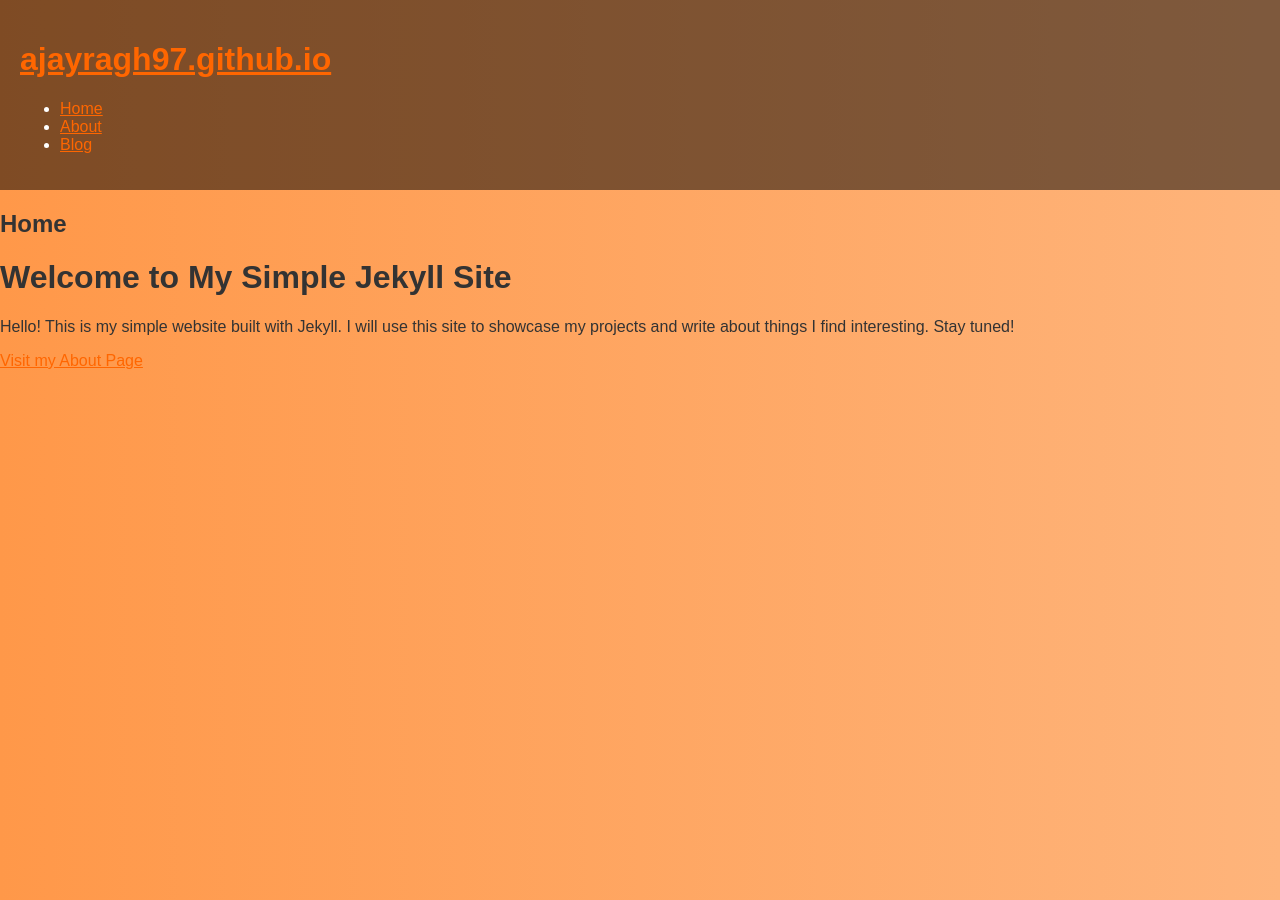
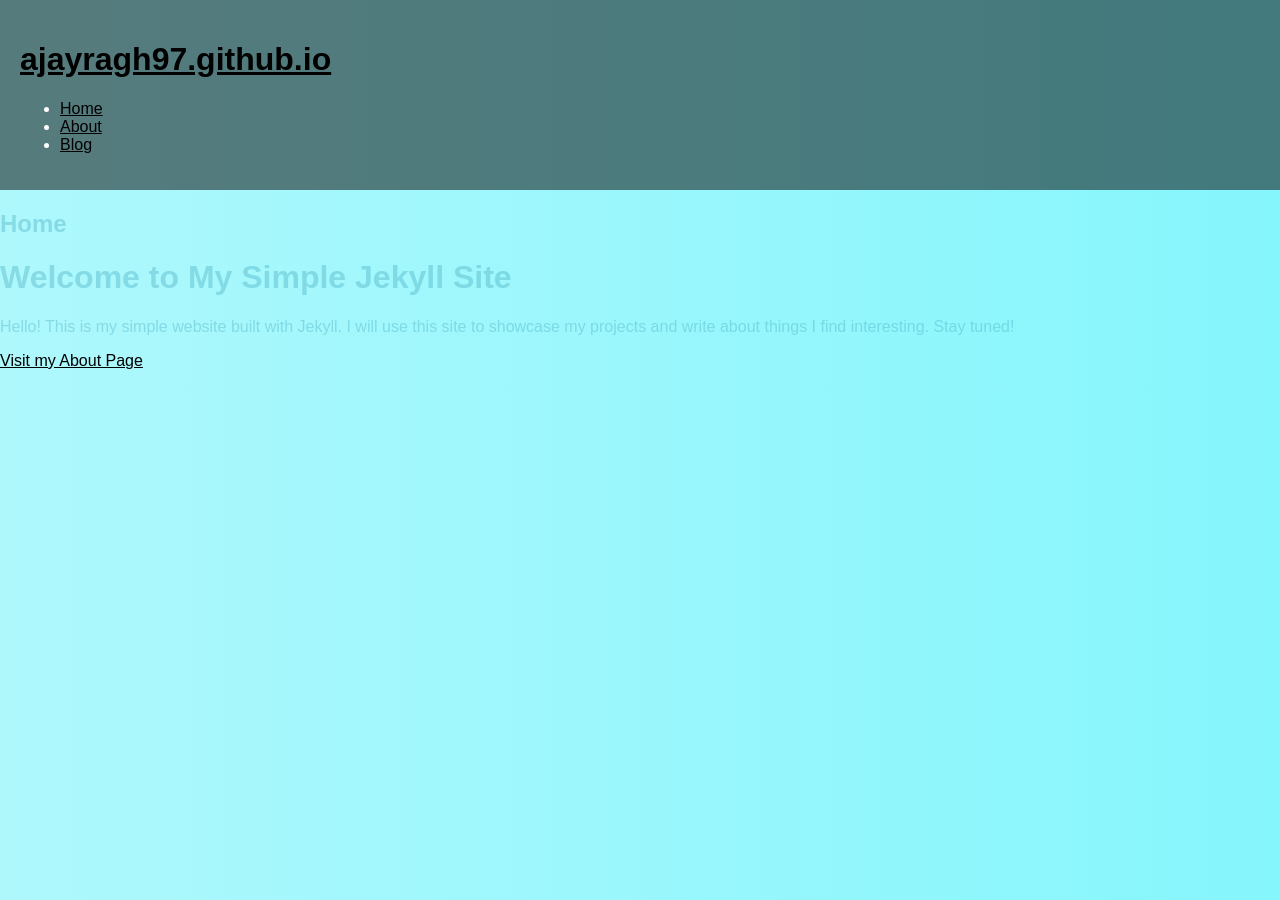
Before and after one commit to ajayragh97/ajayragh97.github.io, a Jekyll site: the page built from index.md, in a window 1280 px wide. Built offline with Jekyll 4.4.1, drawn with Linux system fonts in a browser that asks for light colours.

Commit message:
portfolio site test

```diff
--- a/assets/css/styles.css
+++ b/assets/css/styles.css
@@ -1,8 +1,8 @@
 /* assets/css/styles.css */
 body {
-    background: linear-gradient(to right, #ff9849, #feb47b); /* Gradient background */
+    background: linear-gradient(to right, #aef8fc, #85f6fc); /* Gradient background */
     font-family: Arial, sans-serif;
-    color: #333;
+    color: #44a9c060;
     margin: 0;
     padding: 0;
   }
@@ -14,9 +14,9 @@ body {
   }
 
   a {
-    color: #ff6600; /* Link color */
+    color: #000000; /* Link color */
   }
 
   a:hover {
-    color: #ff7e5f; /* Link hover color */
+    color: #0a6ee8; /* Link hover color */
   }
```
